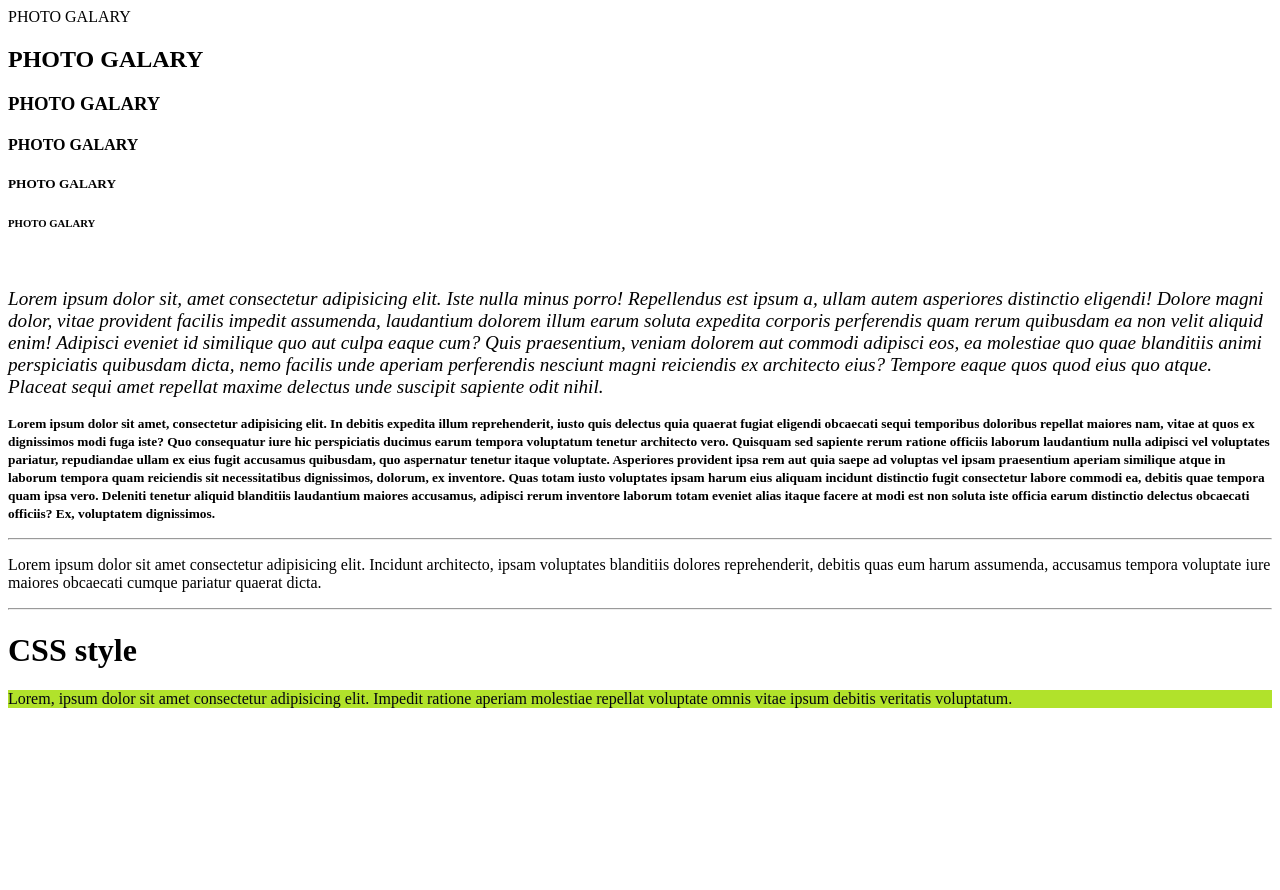
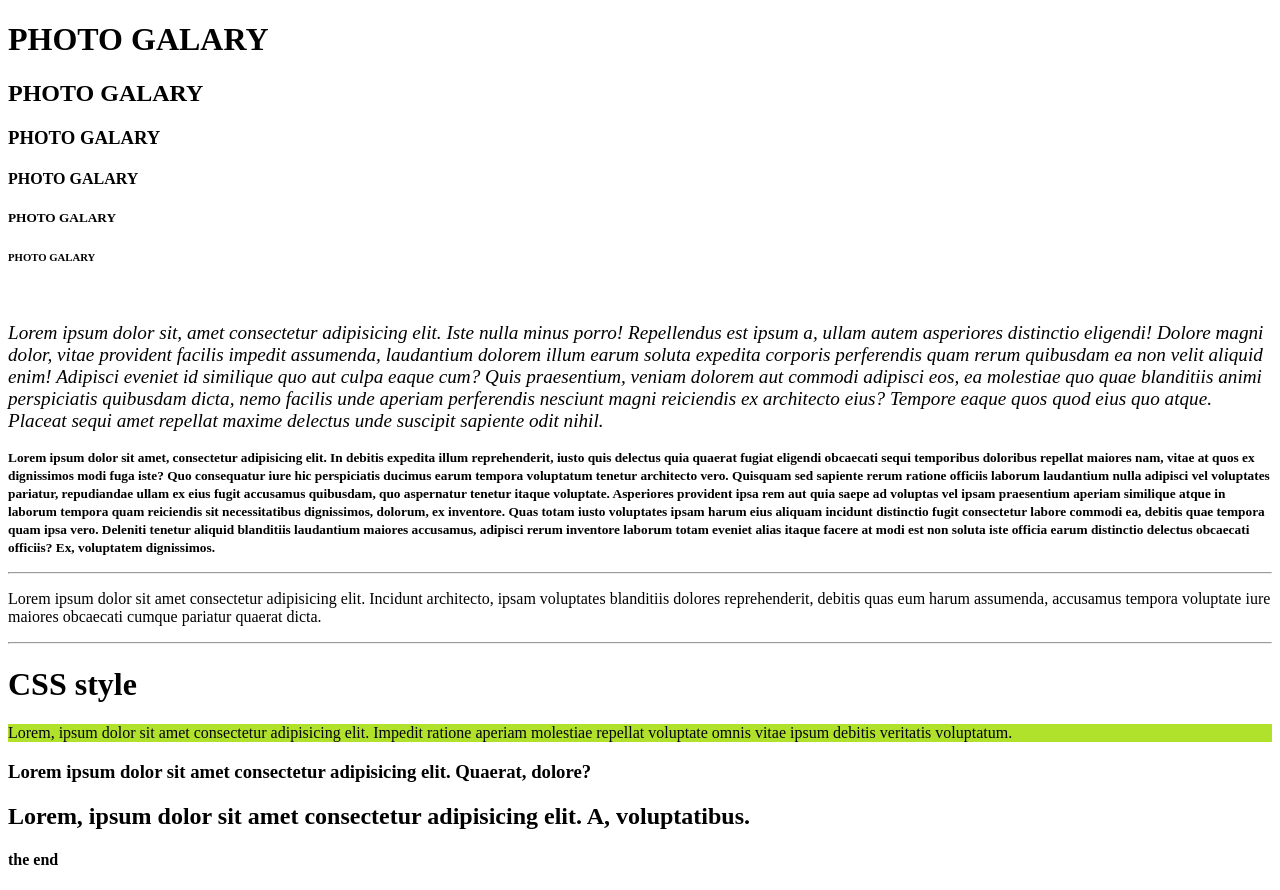
Before and after one commit to KJothilingam/html-1, a plain HTML site: page index.html in a window 1280 px wide. Before the commit the page ends 800 px from the top, so only its background shows below. Drawn offline with Linux system fonts and the light colour scheme.

Commit message:
header fotter section aside comands done

```diff
--- a/index.html
+++ b/index.html
@@ -7,6 +7,7 @@
     <title>Document</title>
 </head>
 <body>
+    <h1>
     <!-- header  <h1> -->
         PHOTO GALARY
     </h1>
@@ -43,6 +44,21 @@
 <p  style="color:rgb(4, 4, 17);background-color:rgb(177, 226, 43)">
     Lorem, ipsum dolor sit amet consectetur adipisicing elit. Impedit ratione aperiam molestiae repellat voluptate omnis vitae ipsum debitis veritatis voluptatum.
 </p>
+<header>
+    <h3>
+        Lorem ipsum dolor sit amet consectetur adipisicing elit. Quaerat, dolore?
+    </h3>
+</header>
+<main>
+<h2>
+    Lorem, ipsum dolor sit amet consectetur adipisicing elit. A, voluptatibus.
+</h2>
+</main>
 
+<footer>
+    <h4>
+        the end
+    </h4>
+</footer>
 </body>
 </html>
```
